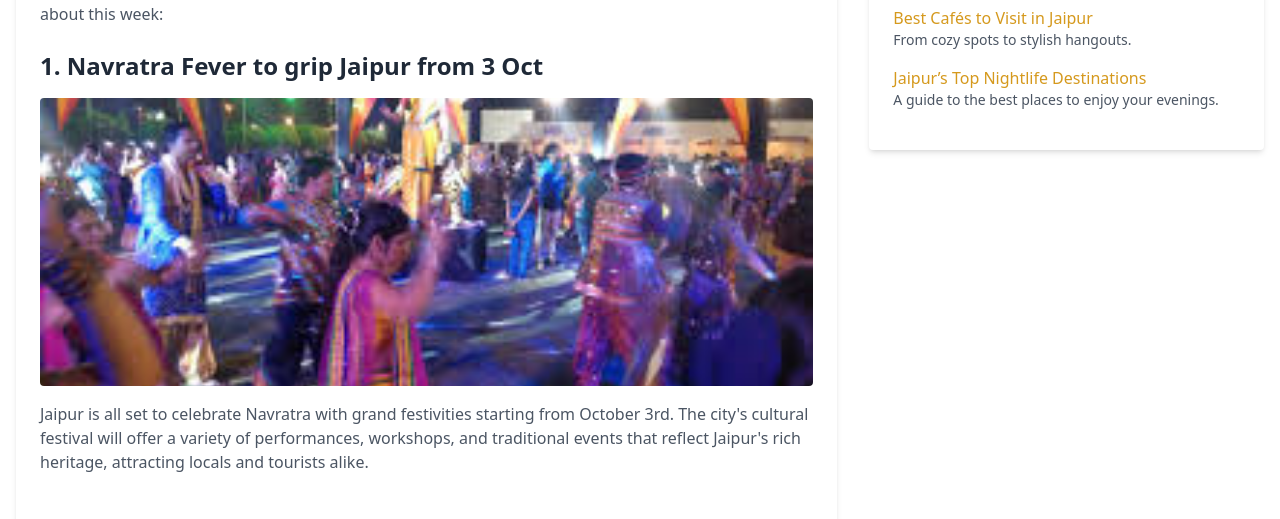
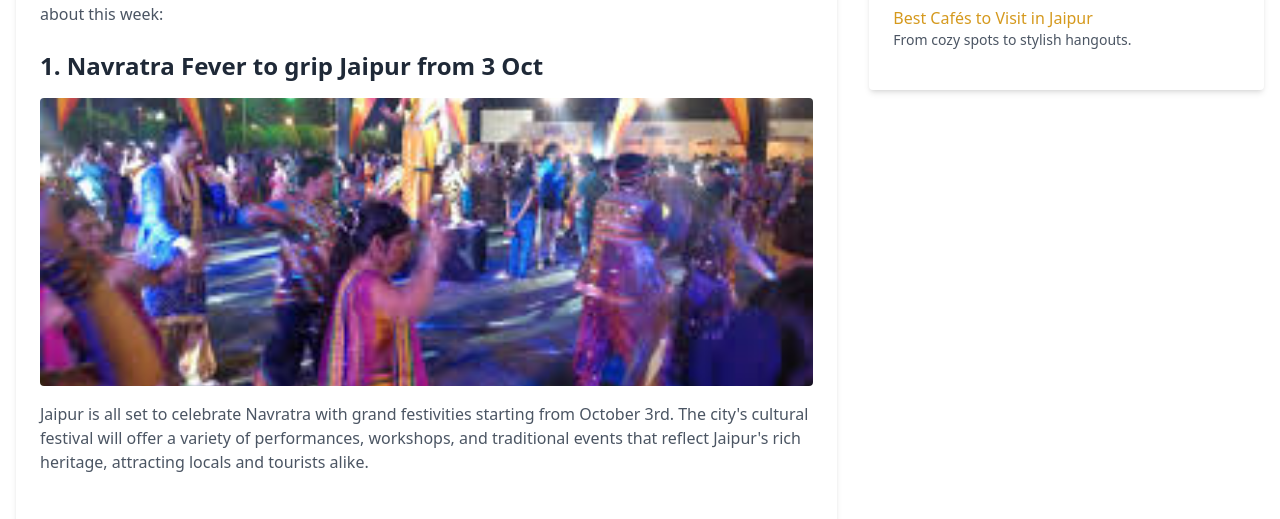
Before and after one commit to theAman30/NearDekho, a website: page blogs/blog1.html in a window 1280 px wide. Shown: the part 234-753 px from the top of the page. Drawn offline with nearby package versions, Linux system fonts and the light colour scheme.

```diff
--- a/blogs/blog1.html
+++ b/blogs/blog1.html
@@ -121,10 +121,6 @@
                             <a href="#" class="text-[#d5991d] font-medium hover:underline">Best Cafés to Visit in Jaipur</a>
                             <p class="text-gray-600 text-sm">From cozy spots to stylish hangouts.</p>
                         </li>
-                        <li class="mb-4">
-                            <a href="#" class="text-[#d5991d] font-medium hover:underline">Jaipur’s Top Nightlife Destinations</a>
-                            <p class="text-gray-600 text-sm">A guide to the best places to enjoy your evenings.</p>
-                        </li>
                     </ul>
                 </div>
             </aside>
```
